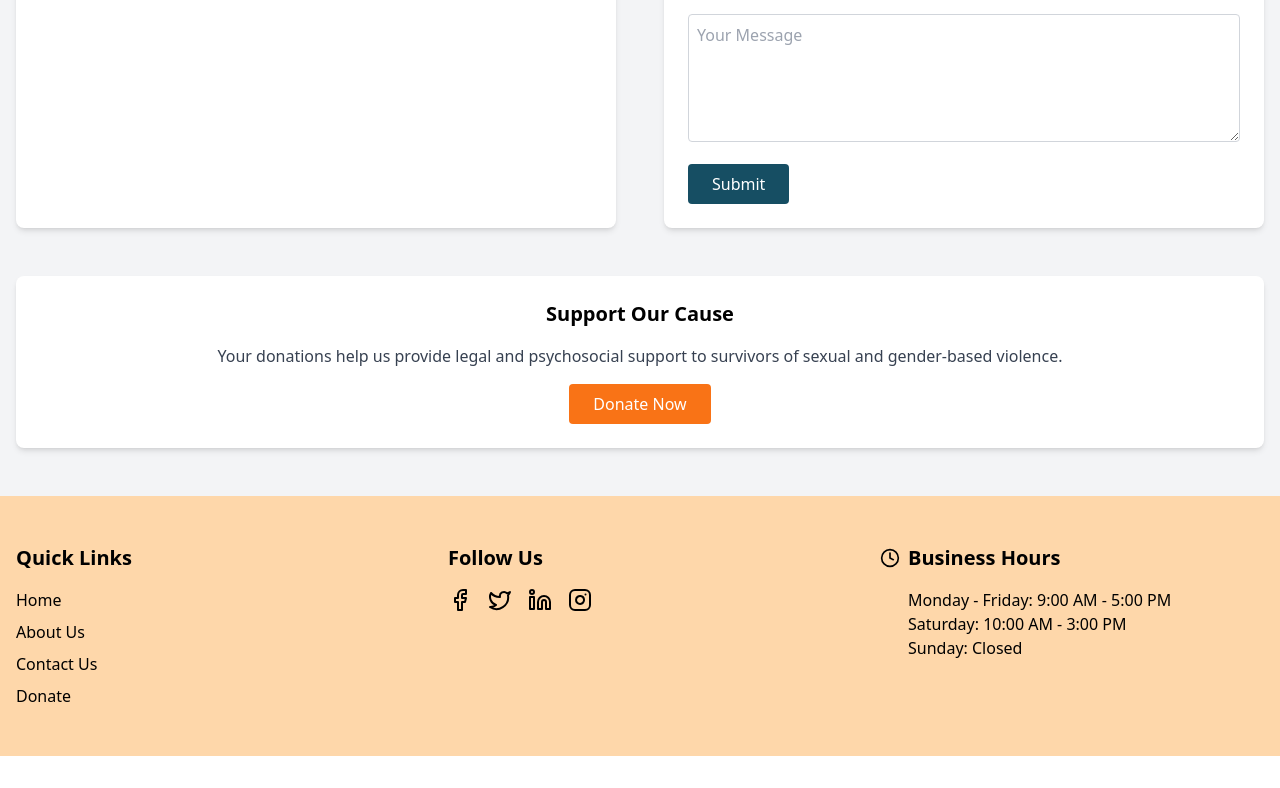
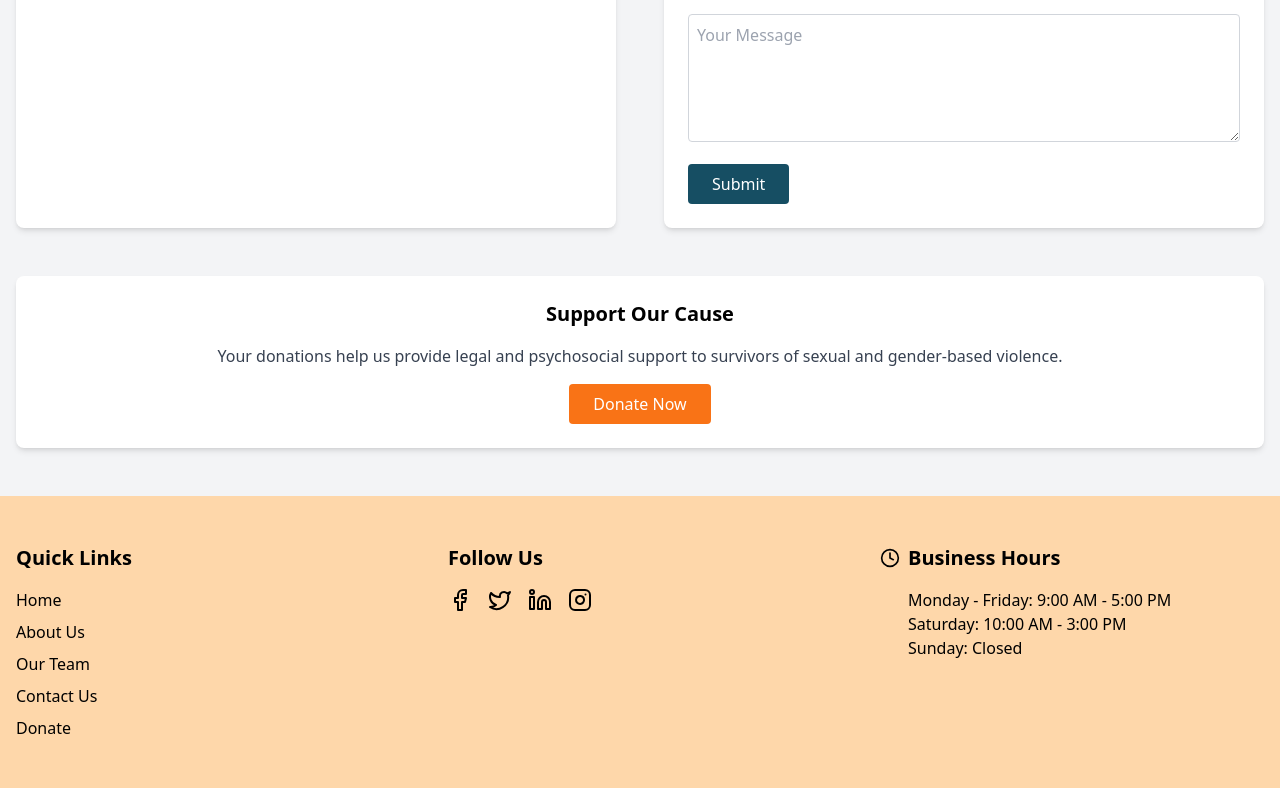
Before and after one commit to Njijinoela/Ajani, a React (Vite) app: page /contact in a window 1280 px wide. Shown: the part 358-1146 px from the top of the page. Before the commit the page ends 1114 px from the top, so only its background shows below. Built offline with nearby package versions, Linux system fonts and the light colour scheme.

Commit message:
quck links

```diff
--- a/src/Components/Footer.jsx
+++ b/src/Components/Footer.jsx
@@ -16,6 +16,11 @@ const Footer = () => {
             <li>
               <a href="/about" className="hover:text-blue-800">
                 About Us
+              </a>
+            </li>
+            <li>
+              <a href="/team" className="hover:text-blue-800">
+                Our Team
               </a>
             </li>
             <li>
```
